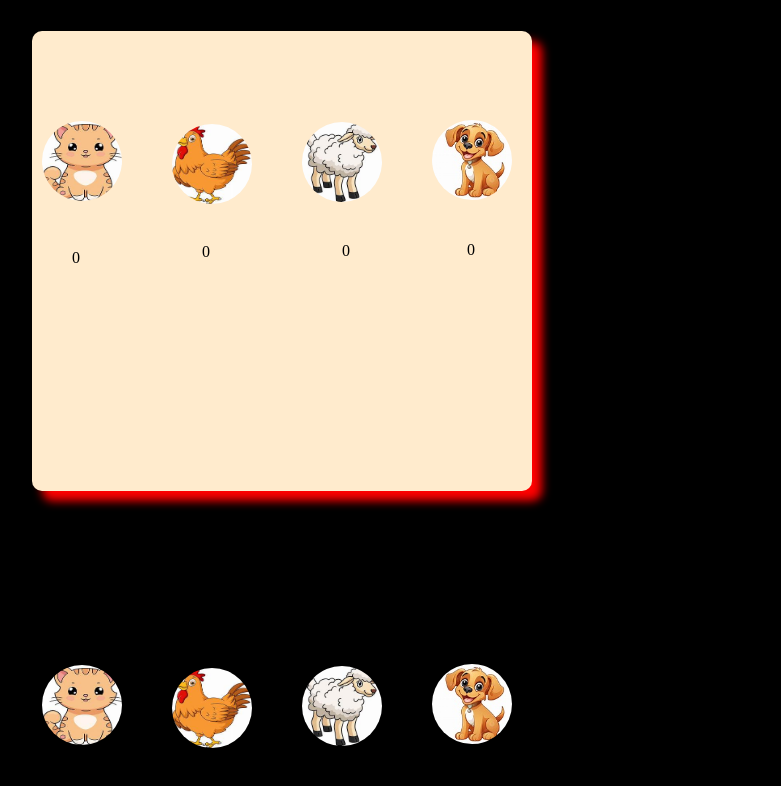
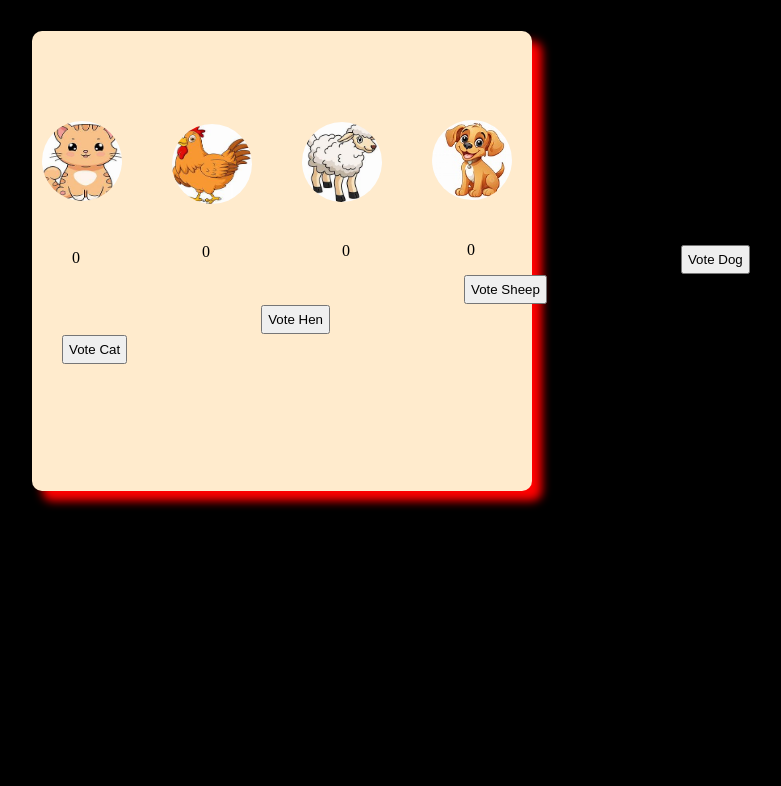
Before and after one commit to Nithyaharini5069/HTML_Projects_Pet-Animal, a plain HTML site: page index.html in a window 1280 px wide. Shown: the part 90-876 px from the top of the page, without its empty margins (26-807 px from the left). After the commit the page ends 800 px from the top, so only its background shows below. Drawn offline with Linux system fonts and the light colour scheme.

Commit message:
Update index.html

```diff
--- a/index.html
+++ b/index.html
@@ -116,10 +116,11 @@
     <p class="num2">0</p>
     <p class="num3">0</p>
     <p class="num4">0</p>
- <img src="cat.jpg" class="img1"/><br>
-    <img src="hen.jpg" class="img2" /><br>
-    <img src="sheep.jpg" class="img3"/><br>
-    <img src="dog.jpg" class="img4"/><br>
+
+    <button class="btn1">Vote Cat</button>
+    <button class="btn2">Vote Hen</button>
+    <button class="btn3">Vote Sheep</button>
+    <button class="btn4">Vote Dog</button>
     </div>
     <script>
     let catBtn = document.querySelector(".btn1");
```
